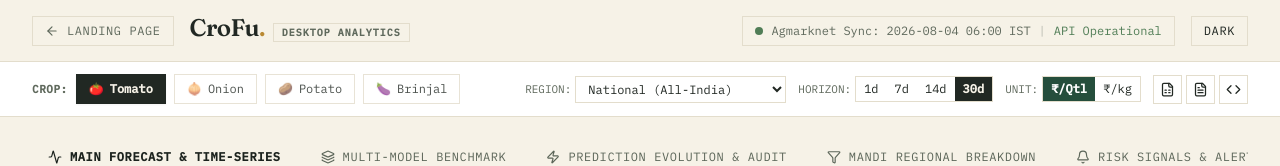
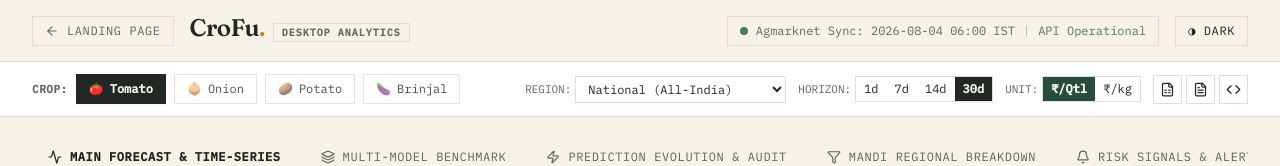
Before and after one commit to JuliusDude/crofu-web, a React (Vite) app in the folder Landing Page/: page / in a window 1280 px wide. Both pictures are taken after a click on the button "Dashboard". Shown: the top 166 px of the page. Built offline with nearby package versions, Linux system fonts and the light colour scheme; the HTML template or start-up script is replaced by a standard one.

Commit message:
Add landing page theme toggle icons (◐ Light / ◑ Dark) to Dashboard header

```diff
--- a/Landing Page/src/pages/Dashboard.jsx
+++ b/Landing Page/src/pages/Dashboard.jsx
@@ -314,7 +314,7 @@ export default function Dashboard({ onNavigate }) {
                             style={{ borderColor: "var(--border)", color: "var(--ink)" }}
                             data-testid="dashboard-theme-toggle"
                         >
-                            {isDark ? "Light" : "Dark"}
+                            {isDark ? "◐ Light" : "◑ Dark"}
                         </button>
                     </div>
                 </div>
```
